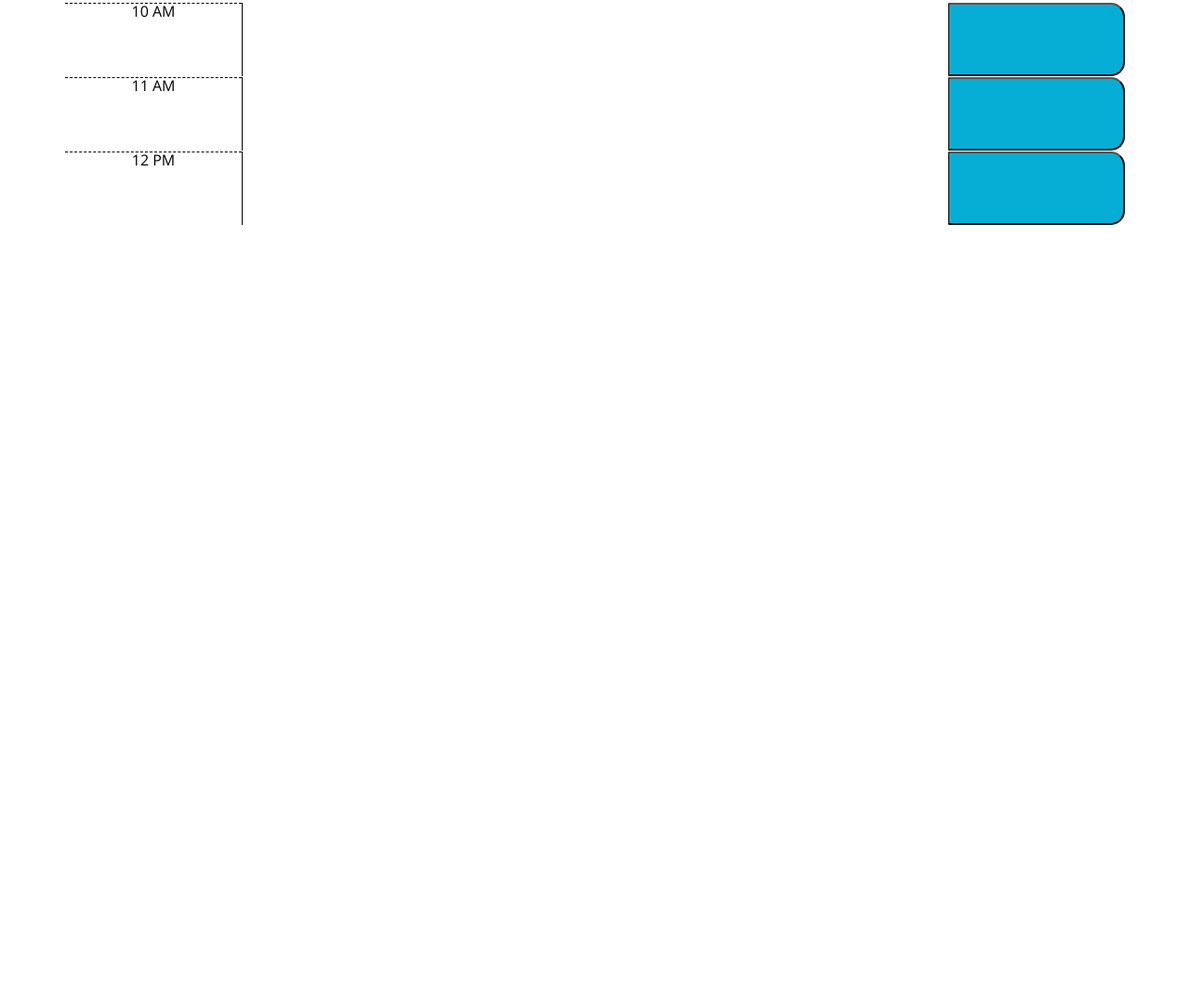
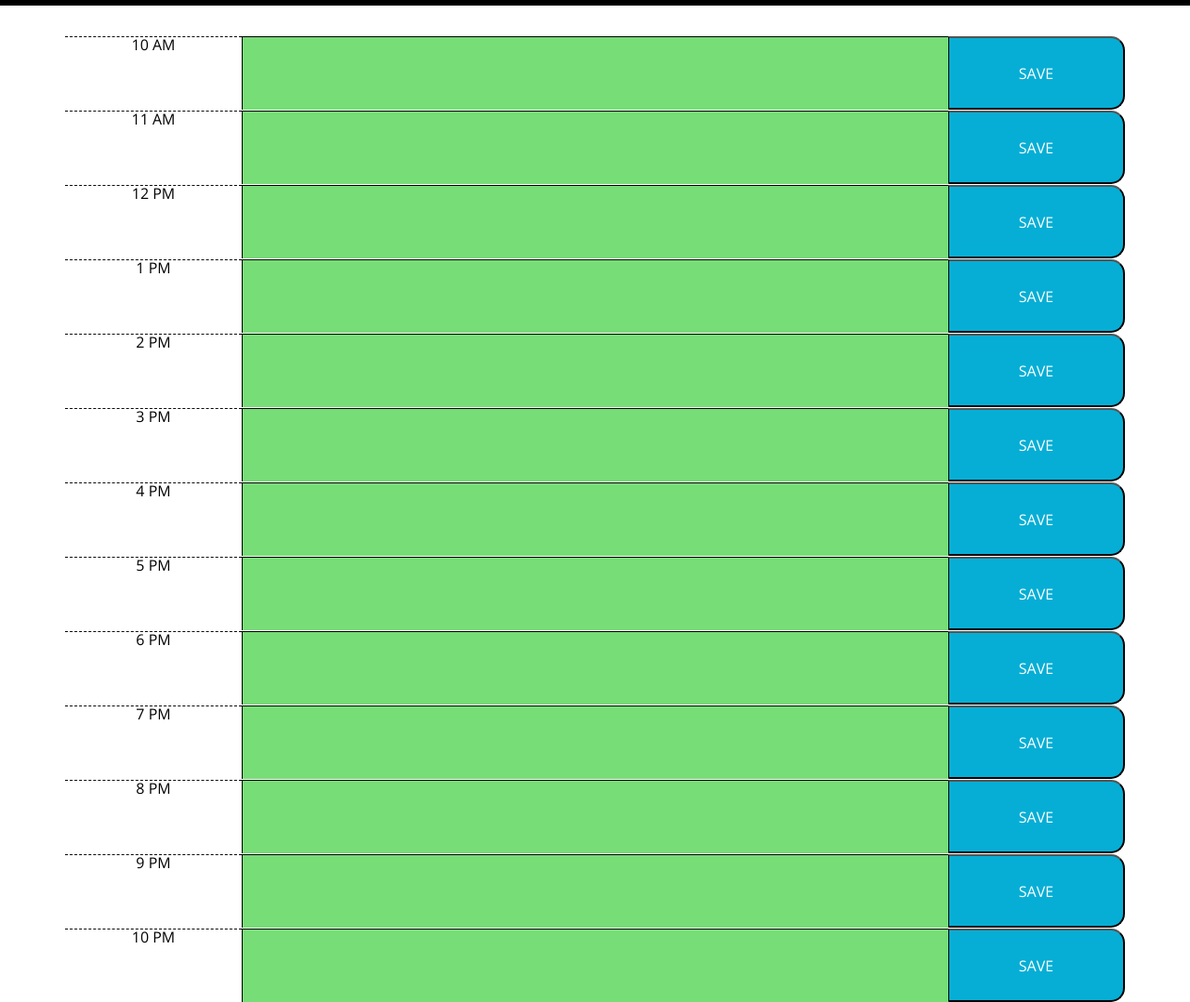
Before and after one commit to sydKB/Workday-Scheduler, a plain HTML site: page index.html in a window 1280 px wide. Shown: the part 298-1376 px from the top of the page at 93% size. Before the commit the page ends 800 px from the top, so only its background shows below. Drawn offline with nearby package versions, Linux system fonts and the light colour scheme; files that its build step writes are made by us from their sources.

Commit message:
local storage fix

```diff
--- a/assets/script.js
+++ b/assets/script.js
@@ -1,8 +1,11 @@
 var eventsData;
+
+$("#currentDay").text(dayjs().format("dddd, MMMM DD"));
+
 
 function setHourColors() {
     var now = dayjs();
-    for (var i = 9; i < 18; i++) {
+    for (var i = 10; i < 24; i++) {
         if (i < now.hour()) {
             $("#hour-" + i + " textarea").addClass("past");
         } else if (i == now.hour()) {
@@ -14,33 +17,59 @@ function setHourColors() {
 }
 
 function loadStoredData() {
-    const eventsData = JSON.parse(localStorage.getItem("calendarEvents"));
-    if (!eventsData) {
-        eventsData = {
-            hour10: "",
-            hour11: "",
-            hour12: "",
-            //etc
-        };
+    for (var i = 10; i < 24; i++) {
+        var hourText = "hour" + i + "text";
+        eventsData = JSON.parse(localStorage.getItem(hourText));
+
+        $("#hour-" + i + " textarea").text(eventsData);
     }
+
+    // if (!eventsData) {
+    //     eventsData = {
+    //         hour10: "",
+    //         hour11: "",
+    //         hour12: "",
+    //         //etc
+    //     };
+    // }
 }
 
 function handleSaveClick(event) {
+    eventsData = {
+                    hour10: "",
+                    hour11: "",
+                    hour12: "",
+                    hour13: "",
+                    hour14: "",
+                    hour15: "",
+                    hour16: "",
+                    hour17: "",
+                    hour18: "",
+                    hour19: "",
+                    hour20: "",
+                    hour21: "",
+                    hour22: "",
+                };
+
     //grabs HTML data
     var hourBlock = $(event.target).parent();
-    var value = hourBlock.children("textarea").val();
+    var text = hourBlock.children("textarea").val();
     var hour = hourBlock.attr("id").split("-")[1];
 
     //mod data obj
-    eventsData["hour" + hour] = value;
+    var hourSaved = "hour" + hour;
+    eventsData.hourSaved = text;
+    console.log("i typed: " + text);
 
     //store this hour's data in local
-    localStorage.setItem("calendarEvents", JSON.stringify(eventsData));
+    hourText = "hour" + hour + "text"
+    localStorage.setItem(hourText, JSON.stringify(eventsData.hourSaved));
+    //localStorage.setItem("textarea", text);
 }
+
+$(".saveBtn").on("click", handleSaveClick)
 
 $(function() {
     loadStoredData();
     setHourColors();
 });
-
-$(".saveBtn").on("click", )
--- a/assets/style.css
+++ b/assets/style.css
@@ -44,17 +44,17 @@ textarea {
 
 .past {
   background-color: #d3d3d3;
-  color: white;
+  color: black;
 }
 
 .present {
   background-color: #ff6961;
-  color: white;
+  color: black;
 }
 
 .future {
   background-color: #77dd77;
-  color: white;
+  color: black;
 }
 
 .saveBtn {
@@ -65,7 +65,16 @@ textarea {
   color: white;
 }
 
+.saveBtn:hover {
+  background-color: #0fbcdf;
+  color: black;
+}
+
 .saveBtn i:hover {
   font-size: 20px;
   transition: all 0.3s ease-in-out;
 }
+
+.col-8 {
+  border-top: 1px solid;
+}
--- a/index.html
+++ b/index.html
@@ -18,7 +18,7 @@
       href="https://fonts.googleapis.com/css?family=Open+Sans&display=swap"
       rel="stylesheet"
     />
-    <link rel="stylesheet" href="style.css" />
+    <link rel="stylesheet" href="assets/style.css" />
     <title>Work Day Scheduler</title>
   </head>
 
@@ -26,24 +26,74 @@
     <header class="jumbotron">
       <h1 class="display-3">Work Day Scheduler</h1>
       <p class="lead">A simple calendar app for scheduling your work day</p>
-      <p id="currentDay" class="lead"></p>
+      <p id="currentDay" class="lead">today's date</p>
     </header>
     <div class="container">
       <!-- Timeblocks go here -->
       <div id="hour-10" class="row time-block">
         <div class="col-2 hour">10 AM</div>
         <textarea class="col-8"></textarea>
-        <button class="col-2 saveBtn"></button>
+        <button class="col-2 saveBtn">SAVE</button>
       </div>
       <div id="hour-11" class="row time-block">
         <div class="col-2 hour">11 AM</div>
         <textarea class="col-8"></textarea>
-        <button class="col-2 saveBtn"></button>
+        <button class="col-2 saveBtn">SAVE</button>
       </div>
       <div id="hour-12" class="row time-block">
         <div class="col-2 hour">12 PM</div>
         <textarea class="col-8"></textarea>
-        <button class="col-2 saveBtn"></button>
+        <button class="col-2 saveBtn">SAVE</button>
+      </div>
+      <div id="hour-13" class="row time-block">
+        <div class="col-2 hour">1 PM</div>
+        <textarea class="col-8"></textarea>
+        <button class="col-2 saveBtn">SAVE</button>
+      </div>
+      <div id="hour-14" class="row time-block">
+        <div class="col-2 hour">2 PM</div>
+        <textarea class="col-8"></textarea>
+        <button class="col-2 saveBtn">SAVE</button>
+      </div>
+      <div id="hour-15" class="row time-block">
+        <div class="col-2 hour">3 PM</div>
+        <textarea class="col-8"></textarea>
+        <button class="col-2 saveBtn">SAVE</button>
+      </div>
+      <div id="hour-16" class="row time-block">
+        <div class="col-2 hour">4 PM</div>
+        <textarea class="col-8"></textarea>
+        <button class="col-2 saveBtn">SAVE</button>
+      </div>
+      <div id="hour-17" class="row time-block">
+        <div class="col-2 hour">5 PM</div>
+        <textarea class="col-8"></textarea>
+        <button class="col-2 saveBtn">SAVE</button>
+      </div>
+      <div id="hour-18" class="row time-block">
+        <div class="col-2 hour">6 PM</div>
+        <textarea class="col-8"></textarea>
+        <button class="col-2 saveBtn">SAVE</button>
+      </div>
+      <div id="hour-19" class="row time-block">
+        <div class="col-2 hour">7 PM</div>
+        <textarea class="col-8"></textarea>
+        <button class="col-2 saveBtn">SAVE</button>
+      </div>
+      <div id="hour-20" class="row time-block">
+        <div class="col-2 hour">8 PM</div>
+        <textarea class="col-8"></textarea>
+        <button class="col-2 saveBtn">SAVE</button>
+      </div>
+      <div id="hour-21" class="row time-block">
+        <div class="col-2 hour">9 PM</div>
+        <textarea class="col-8"></textarea>
+        <button class="col-2 saveBtn">SAVE</button>
+      </div>
+      <div id="hour-22" class="row time-block">
+        <div class="col-2 hour">10 PM</div>
+        <textarea class="col-8"></textarea>
+        <button class="col-2 saveBtn">SAVE</button>
       </div>
     </div>
 
@@ -54,6 +104,6 @@
       integrity="sha256-iu/zLUB+QgISXBLCW/mcDi/rnf4m4uEDO0wauy76x7U="
       crossorigin="anonymous"
     ></script>
-    <script src="script.js"></script>
+    <script src="assets/script.js"></script>
   </body>
 </html>
```
